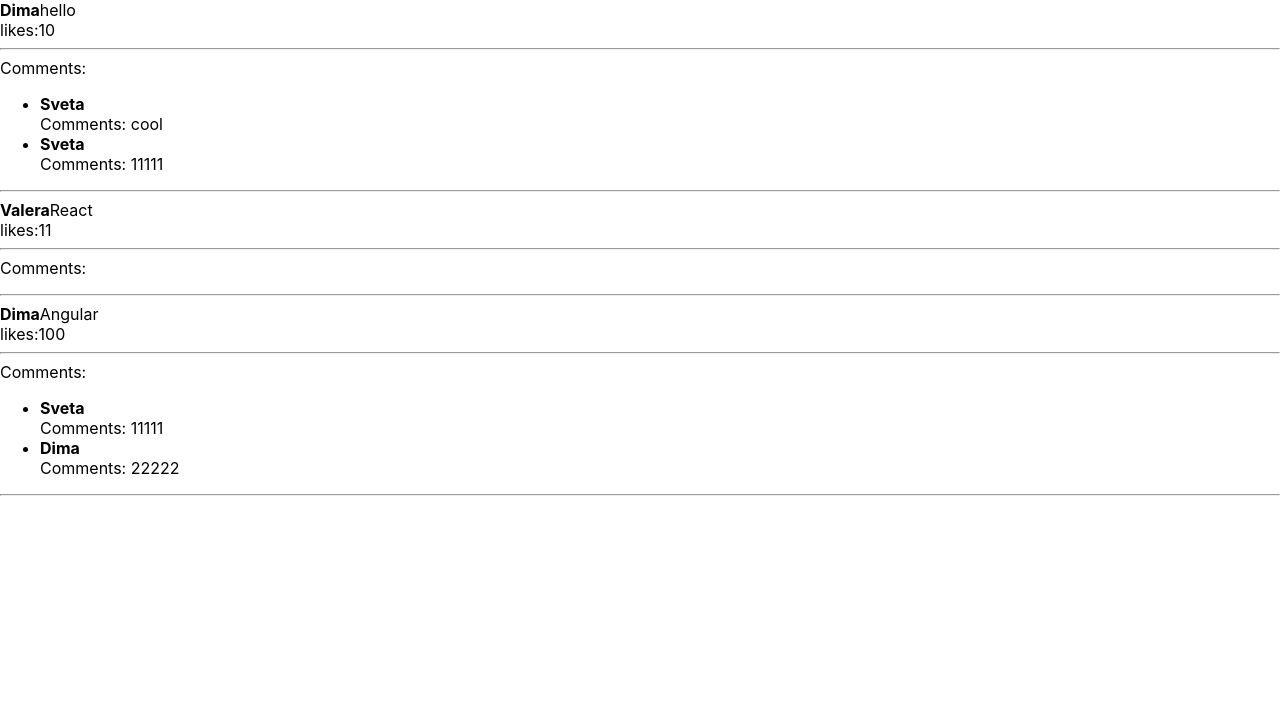
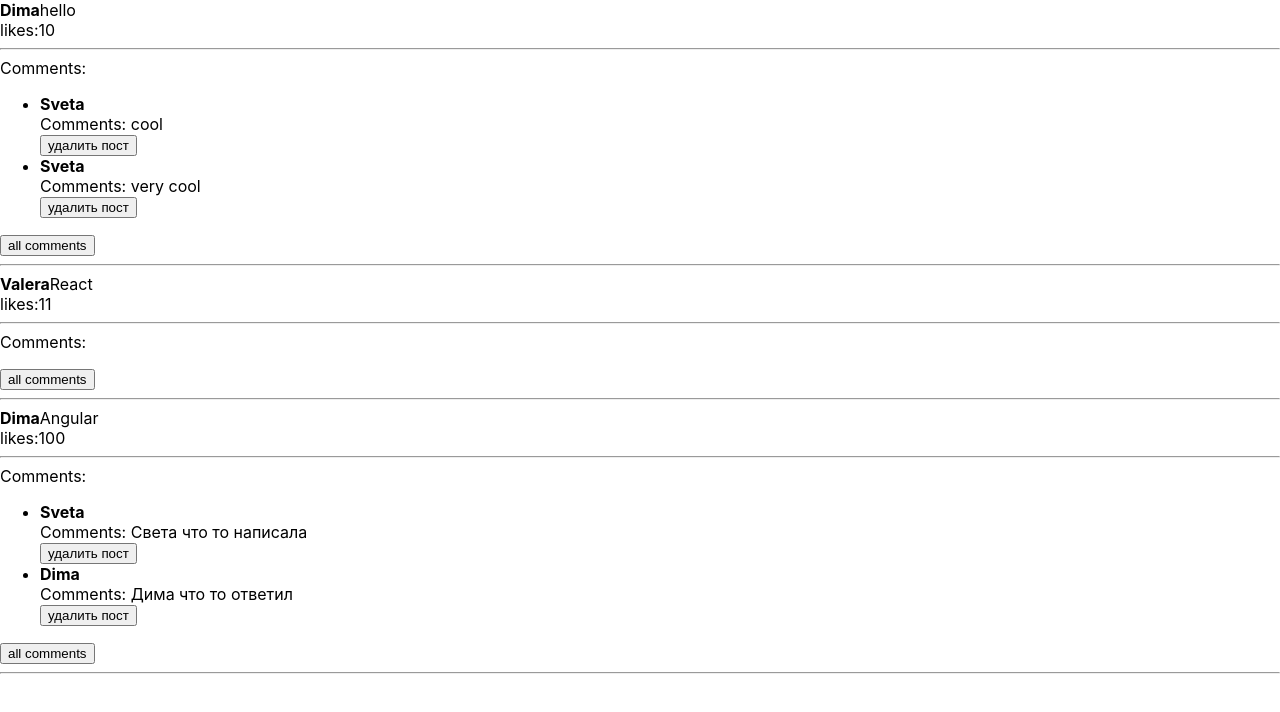
Before and after one commit to LenaRybinskova/normalizing-state-redux, a React (Create React App) app: page / in a window 1280 px wide. Shown: the top 712 px of the page. Built offline with nearby package versions, Linux system fonts and the light colour scheme.

Commit message:
delete comments

```diff
--- /dev/null
+++ b/src/api/apiComment.ts
@@ -0,0 +1,5 @@
+export const apiComment = {
+    deleteComment(postId:number,commentId:number){
+        return Promise.resolve({})
+    }
+}
--- a/src/api/apiPosts.ts
+++ b/src/api/apiPosts.ts
@@ -19,23 +19,20 @@ export const apiPosts = {
                         text: 'hello',
                         likes: 10,
                         author: {id: 1, name: 'Dima'},
-                        lastComments: [{id: 998, text: 'cool', author: {id: 3, name: 'Sveta'}}, {
-                            id: 997,
-                            text: ' very cool',
-                            author: {id: 3, name: 'Sveta'}
-                        }]
+                        lastComments: [
+                            {id: 998, text: 'cool', author: {id: 3, name: 'Sveta'}},
+                            {id: 997, text: ' very cool', author: {id: 3, name: 'Sveta'}}]
                     },
-                    {id: 2, text: 'React', likes: 11, author: {id: 21, name: 'Valera'}, lastComments: []},
+                    {id: 2, text: 'React', likes: 11, author: {id: 21, name: 'Valera'},
+                        lastComments: []},
                     {
                         id: 3,
                         text: 'Angular',
                         likes: 100,
                         author: {id: 1, name: 'Dima'},
-                        lastComments: [{id: 997, text: '11111', author: {id: 3, name: 'Sveta'}}, {
-                            id: 996,
-                            text: '22222',
-                            author: {id: 1, name: 'Dima'}
-                        }]
+                        lastComments: [
+                            {id: 900, text: 'Света что то написала', author: {id: 3, name: 'Sveta'}},
+                            {id: 996, text: 'Дима что то ответил',author: {id: 1, name: 'Dima'}}]
                     }
                 ]);
             }, 2000);
@@ -46,12 +43,12 @@ export const apiPosts = {
     },
     getComments(postId: number) {
         return Promise.resolve([
-            {id: 997, text: '11111', author: {id: 3, name: 'Sveta'}},
-            {id: 996, text: '22222', author: {id: 1, name: 'Dima'}},
-            {id: 995, text: '333', author: {id: 3, name: 'Sveta'}},
-            {id: 994, text: '444', author: {id: 1, name: 'Dima'}},
-            {id: 993, text: '555', author: {id: 3, name: 'Sveta'}},
-            {id: 992, text: '666', author: {id: 1, name: 'Dima'}},
+            {id: 996, text: '11111', author: {id: 3, name: 'Sveta'}},
+            {id: 995, text: '22222', author: {id: 1, name: 'Dima'}},
+            {id: 994, text: '333', author: {id: 3, name: 'Sveta'}},
+            {id: 993, text: '444', author: {id: 1, name: 'Dima'}},
+            {id: 992, text: '555', author: {id: 3, name: 'Sveta'}},
+            {id: 991, text: '666', author: {id: 1, name: 'Dima'}},
         ])
     }
 }
--- a/src/features/posts/comments-reducer.ts
+++ b/src/features/posts/comments-reducer.ts
@@ -1,6 +1,7 @@
 import {apiPosts, CommentAPIType} from '../../api/apiPosts';
 import {fetchPostsSuccess, mapToLookup} from './posts-reducer';
 import {Dispatch} from 'redux';
+import {apiComment} from '../../../src/api/apiComment';
 
 export type CommentType = Omit<CommentAPIType, 'author'> & {
     authorId: number
@@ -9,6 +10,7 @@ export type CommentType = Omit<CommentAPIType, 'author'> & {
 
 const UPDATE_AUTHORS_SUCCESS = 'UPDATE_AUTHORS_SUCCESS';
 const FETCH_COMMENTS_SUCCESS = 'FETCH_COMMENTS_SUCCESS';
+const DElETE_COMMENTS_SUCCESS = 'DElETE_COMMENTS_SUCCESS';
 
 export const initialState = {
     allIds: [] as number[], // [idAuthor, idAuthor]
@@ -21,7 +23,7 @@ export const commentsReducer = (state: InitialStateType = initialState, action:
     switch (action.type) {
         case 'FETCH_POSTS_SUCCESS': {
 
-            const lookupTable=mapToLookup(action.payload.posts.map(p => p.lastComments).flat().map(c => {
+            const lookupTable = mapToLookup(action.payload.posts.map(p => p.lastComments).flat().map(c => {
                 const comment: CommentType = {
                     id: c.id, text: c.text,
                     authorId: c.author.id,
@@ -32,7 +34,7 @@ export const commentsReducer = (state: InitialStateType = initialState, action:
             return {
                 ...state,
                 //allIds: action.payload.posts.map(p => p.author.id), //этот ключ можно не создавать
-                byId:{...state.byId, ...lookupTable} ,
+                byId: {...state.byId, ...lookupTable},
             };
         }
         case 'FETCH_COMMENTS_SUCCESS': {
@@ -46,6 +48,15 @@ export const commentsReducer = (state: InitialStateType = initialState, action:
             }))
 
             return {...state, byId: {...state.byId, ...lookupTable}};
+        }
+        case 'DElETE_COMMENTS_SUCCESS': {
+            const coptState={...state.byId}
+            delete coptState[action.payload.commentId]
+
+            return {...state,
+                allIds: state.allIds.filter(id => id !== action.payload.commentId),
+                byId: coptState
+            }
         }
         default:
             return state
@@ -65,12 +76,25 @@ export const fetchPostCommentSuccess = (postId: number, comments: CommentAPIType
     } as const
 }
 
+export const deletePostCommentSuccess = (postId: number, commentId: number) => {
+    return {
+        type: DElETE_COMMENTS_SUCCESS, payload: {postId, commentId}
+    } as const
+}
+
 //TC
-export const fetchPostComment = (postId: number) => async (dispatch: Dispatch) => {
+export const fetchPostComment = (postId: number) => async (dispatch: Dispatch) => { //запросить все комментарии
     const res = await apiPosts.getComments(postId)
     dispatch(fetchPostCommentSuccess(postId, res))
 }
 
+export const deletePostComment = (postId: number, commentId: number) => async (dispatch: Dispatch) => {
+    const res = await apiComment.deleteComment(postId, commentId)
+    dispatch(deletePostCommentSuccess(postId, commentId))
+}
+
+
 export type UpdateAuthorsSuccess = ReturnType<typeof updateAuthorsSuccess>;
 export type FetchCommentSuccess = ReturnType<typeof fetchPostCommentSuccess>;
-export type AuthorActions = UpdateAuthorsSuccess | FetchCommentSuccess;
+export type DeletePostCommentSuccess = ReturnType<typeof deletePostCommentSuccess>;
+export type AuthorActions = UpdateAuthorsSuccess | FetchCommentSuccess | DeletePostCommentSuccess
--- a/src/features/posts/components/Comment.tsx
+++ b/src/features/posts/components/Comment.tsx
@@ -1,24 +1,27 @@
 import React from 'react';
 import {useSelector} from 'react-redux';
-import {AppRootStateType} from '../../../../src/features/app/store';
-import {CommentType} from '../../../../src/features/posts/comments-reducer';
+import {AppRootStateType, useAppDispatch} from '../../../../src/features/app/store';
+import {CommentType, deletePostComment} from '../../../../src/features/posts/comments-reducer';
 import {AuthorAPIType} from '../../../../src/api/apiPosts';
 
 type Props = {
-    id: number
+    id: number,
+    postId:number
 }
 
-export const Comment = ({id}: Props) => {
+export const Comment = ({id, postId}: Props) => {
     const comment = useSelector<AppRootStateType, CommentType>(state => state.comments.byId[id])
     const authorComment = useSelector<AppRootStateType, AuthorAPIType>(state => state.authors.byId[comment.authorId])
-console.log("authorComment", authorComment)
+    const dispatch = useAppDispatch()
 
+    if (!comment || !authorComment) {
+        return null; // Возвращаем null, если данных нет, чтобы избежать ошибки
+    }
     return (
         <li>
-            <b>
-                {authorComment.name}
-            </b>
+            <b>{authorComment.name}</b>
             <div>Comments: {comment.text}</div>
+            <button onClick={() => dispatch(deletePostComment(postId,id))}>удалить пост</button>
         </li>
     );
 };
--- a/src/features/posts/components/Post.tsx
+++ b/src/features/posts/components/Post.tsx
@@ -1,10 +1,10 @@
-import {AuthorAPIType} from 'api/apiPosts';
 import React, {useEffect, useState} from 'react';
 import {PostType, updatePost} from 'features/posts/posts-reducer';
 import {AppRootStateType, useAppDispatch} from '../../app/store';
 import {useSelector} from 'react-redux';
 import {updateAuthor} from '../../../../src/features/posts/authors-reducer';
 import {Comment} from '../../../../src/features/posts/components/Comment';
+import {fetchPostComment} from '../../../../src/features/posts/comments-reducer';
 
 type Props = {
     postId: number;
@@ -53,8 +53,9 @@ export const Post = ({postId}: Props) => {
             <hr/>
             Comments:
             <ul>
-                {post.commentsIds.map(id => <Comment key={id} id={id} />)}
+                {post.commentsIds.map(id => <Comment key={id} id={id} postId={postId}/>)}
             </ul>
+            <button onClick={() => dispatch(fetchPostComment(postId))}>all comments</button>
             <hr/>
         </div>
     );
--- a/src/features/posts/posts-reducer.ts
+++ b/src/features/posts/posts-reducer.ts
@@ -1,6 +1,6 @@
 import {Dispatch} from 'redux';
 import {apiPosts, PostAPIType} from 'api/apiPosts';
-import {FetchCommentSuccess} from 'src/features/posts/comments-reducer';
+import {DeletePostCommentSuccess, FetchCommentSuccess} from 'src/features/posts/comments-reducer';
 
 const FETCH_POSTS_SUCCESS = 'FETCH_POSTS_SUCCESS';
 const UPDATE_POST_TEXT = 'UPDATE_POST_TEXT';
@@ -81,6 +81,14 @@ export const postsReducer = (state: InitialStateType = initialState, action: Pos
             return {...state, byId: {
                 ...state.byId, [action.payload.postId] : {...state.byId[action.payload.postId], commentsIds:action.payload.comments.map(c => c.id)}} }
         }
+
+        case "DElETE_COMMENTS_SUCCESS":{
+            const post = state.byId[action.payload.postId]
+            return {...state,
+                byId:
+                    {...state.byId, [action.payload.postId]:{...post, commentsIds:post.commentsIds.filter(id =>id !==action.payload.commentId)}},
+                  }
+        }
         default:
             return state
     }
@@ -120,4 +128,4 @@ export type PostsActions =
     ReturnType<typeof fetchPostsSuccess>
     | ReturnType<typeof updatePostSuccess>
     | FetchCommentSuccess
-    ;
+    | DeletePostCommentSuccess
```
